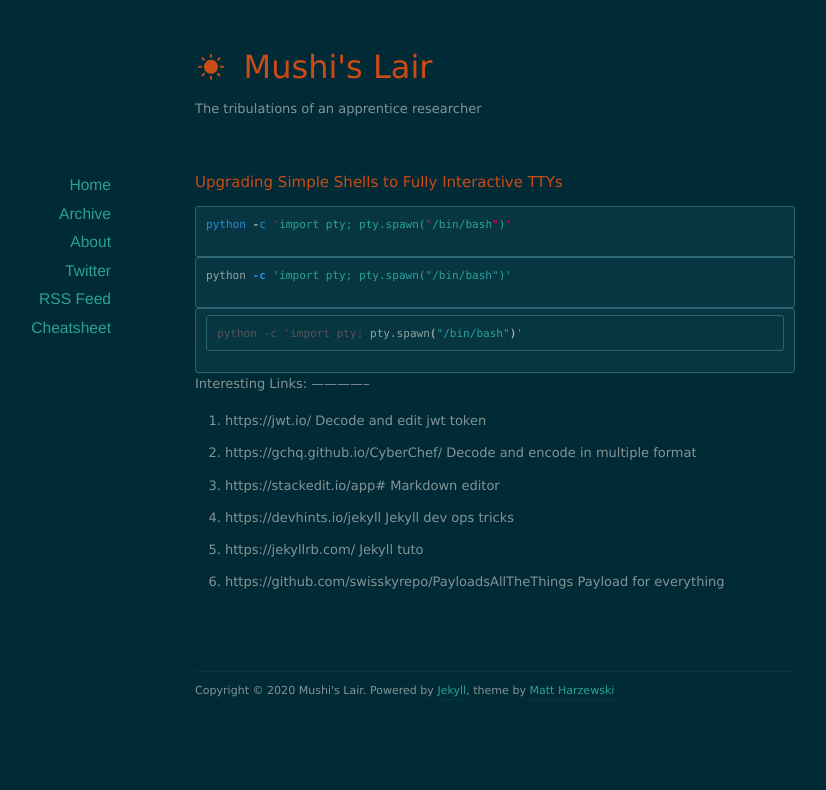
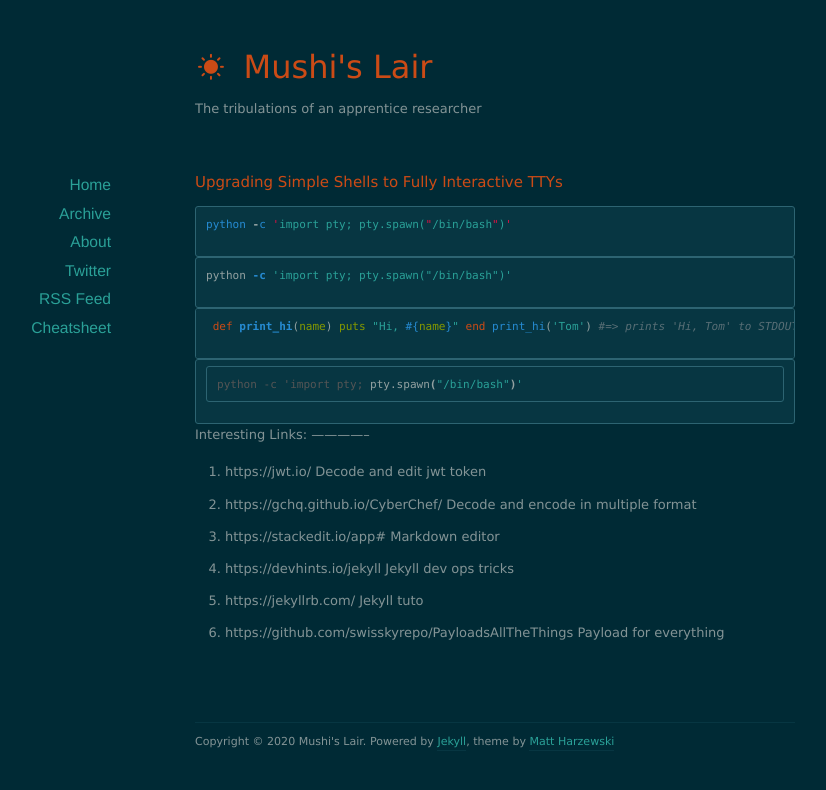
Before and after one commit to Mushi-mushi/mushi-mushi.github.io, a Jekyll site: the page built from cheat/index.markdown, in a window 1280 px wide. Shown: the top 790 px of the page, without its empty margins (145-971 px from the left). Built offline with Jekyll 4.4.1, drawn with Linux system fonts in a browser that asks for light colours; nearby versions of some CDN libraries.

Commit message:
Update index.markdown

````diff
--- a/cheat/index.markdown
+++ b/cheat/index.markdown
@@ -13,6 +13,8 @@ python -c 'import pty; pty.spawn("/bin/bash")'
 python -c 'import pty; pty.spawn("/bin/bash")'
 {% endhighlight %}
 
+{% highlight ruby %} def print_hi(name) puts "Hi, #{name}" end print_hi('Tom') #=> prints 'Hi, Tom' to STDOUT. {% endhighlight %}
+
 ```console
 python -c 'import pty; pty.spawn("/bin/bash")'
 ```
````
